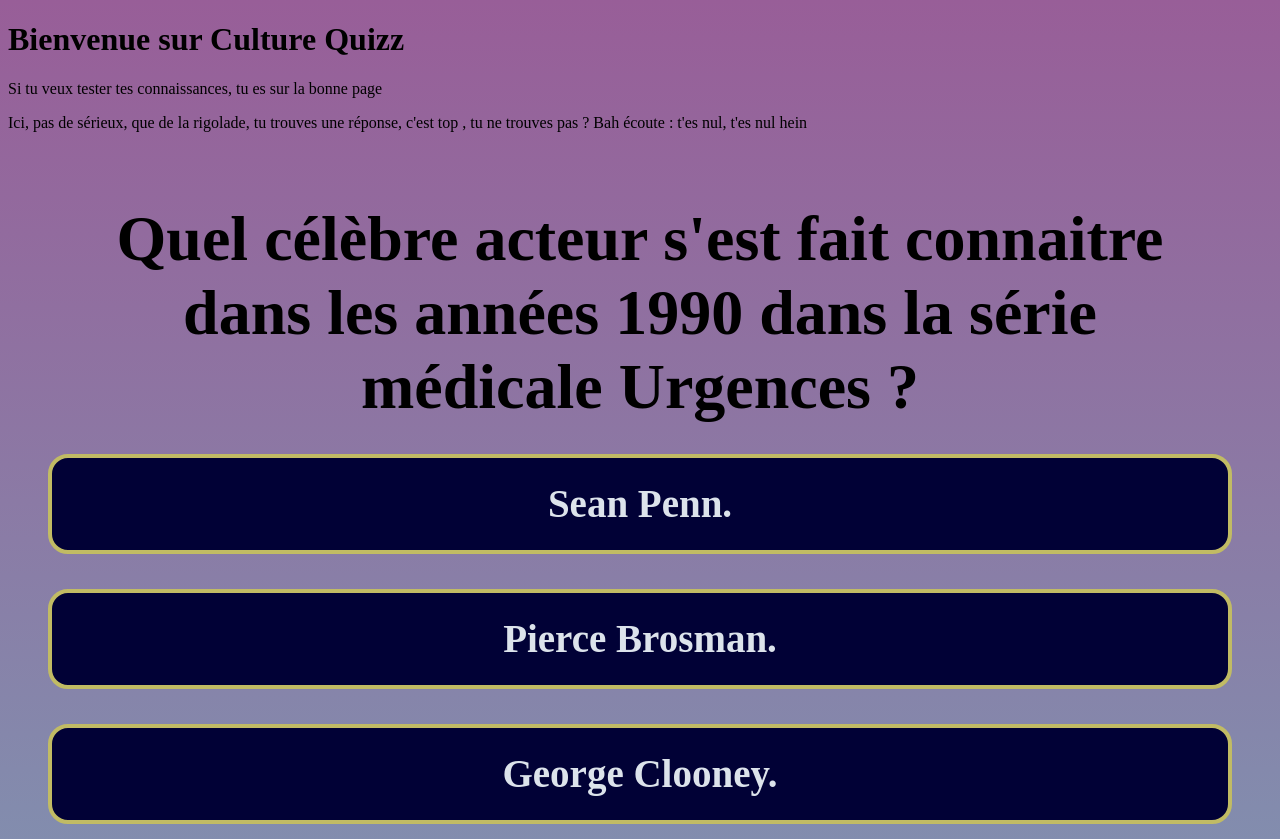
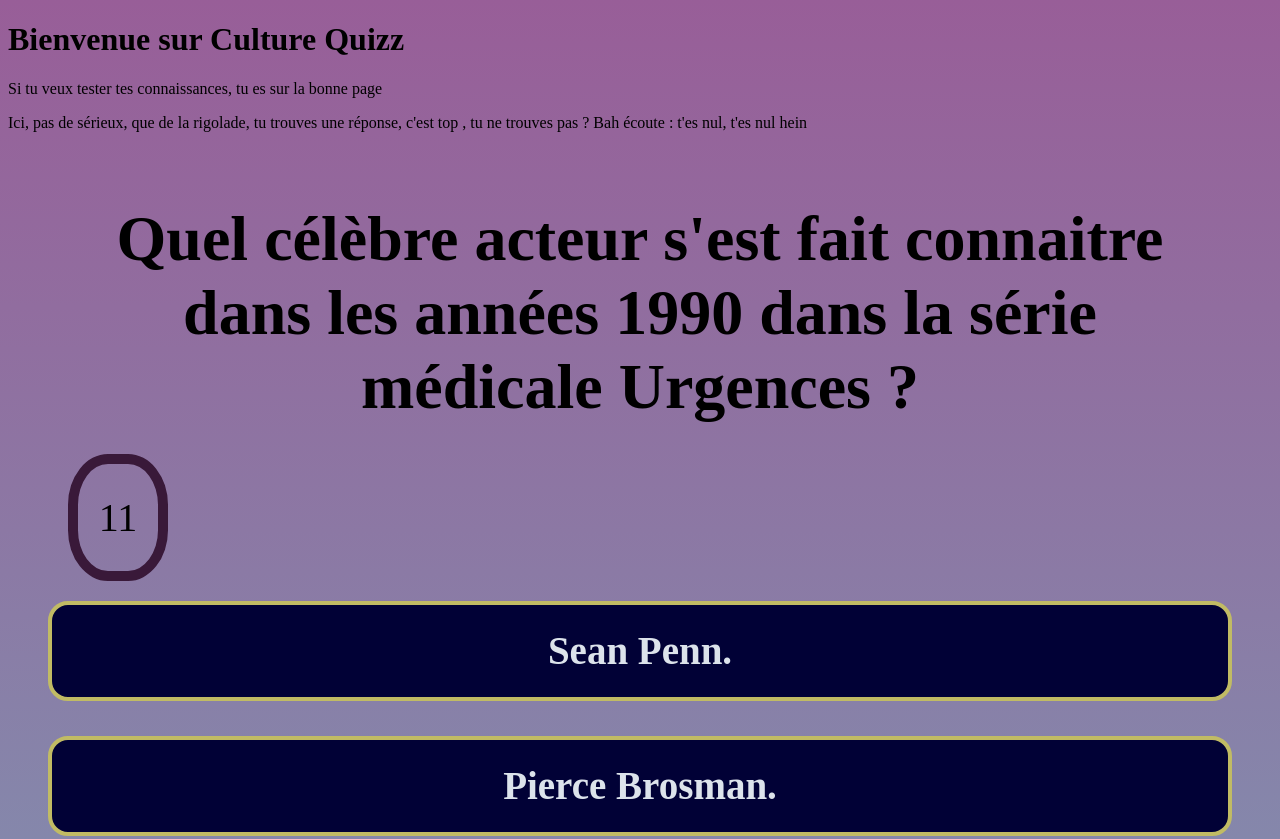
Before and after one commit to fatydm/culture_quizz, a plain HTML site: page index.html in a window 1280 px wide. Shown: the top 839 px of the page. Drawn offline with Linux system fonts and the light colour scheme; a web font is replaced by a local one.

Commit message:
MAJ fonction timer

```diff
--- a/game.js
+++ b/game.js
@@ -12,8 +12,26 @@ const nextButton = document.getElementById('next-button');
 const replayButton = document.getElementById('replay-button');
 const submitButton = document.getElementById('check-button'); // HTML
 
+// Pour le timer
+const timer = document.getElementById('timer');
+let time = 15;
+timer.innerText='15';
+
+function reduceTime() {
+    let seconds = parseInt(time % 60, 10);
+
+    timer.innerText = seconds;
+    time--
+
+    time = time <= 0 ? 0 : time -1 +1 // sucre syntaxtique
+}
+
+
+
 // Fonction pour afficher une question basée sur l'index actuel
 function loadQuestion(index) {
+    setInterval(reduceTime, 1000)
+
     // Vider le conteneur des options
     options.innerHTML = '';
 
@@ -37,7 +55,6 @@ function loadQuestion(index) {
         nextButton.style.display = 'none';
         replayButton.style.display = 'none';
         submitButton.style.display = 'none';
-
 
 }
 
--- a/index.html
+++ b/index.html
@@ -17,11 +17,14 @@
     <p>Si tu veux tester tes connaissances, tu es sur la bonne page</p>
     <p>Ici, pas de sérieux, que de la rigolade, tu trouves une réponse, c'est top , tu ne trouves pas ? Bah écoute : t'es nul, t'es nul hein </p>
 
+
     <div id="quiz-container">
         <!-- Section pour la question -->
         <div class="question" id="question-text">
 
         </div>
+
+        <div id="timer">15</div>
         <!-- Section pour les options -->
         <div class="options" id="options-container">
 
--- a/style.css
+++ b/style.css
@@ -5,6 +5,20 @@ body {
     background: linear-gradient(rgb(152, 94, 152), rgb(125, 152, 179));
     background-repeat: no-repeat;
 }
+
+#timer{
+    border: 10px solid rgb(57, 25, 57);
+    border-radius: 40%;
+    width: 20px;
+    padding: 30px;
+    margin: 20px;
+    font-size: 40px;
+    font-family: 'Phudu';
+    display: flex;
+    justify-content: center;
+
+}
+
 #quiz-container {
     margin: 20px;
     padding: 20px;
```
